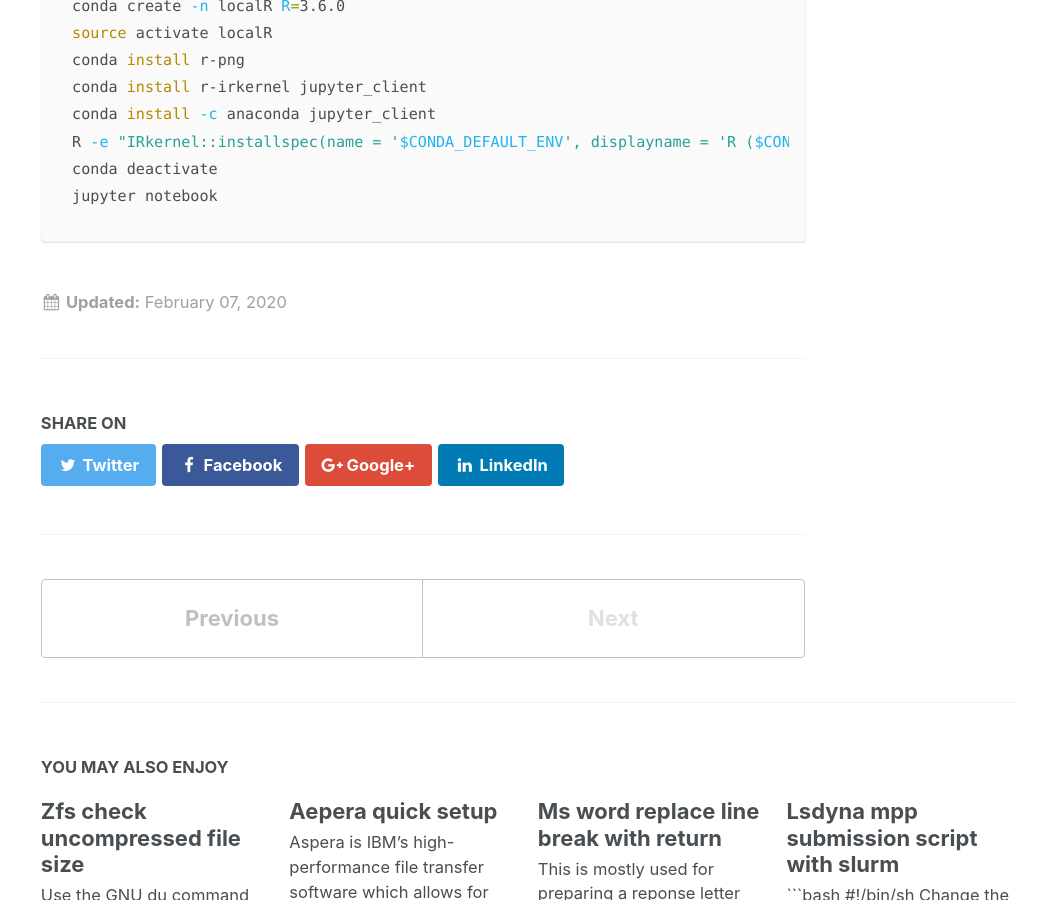
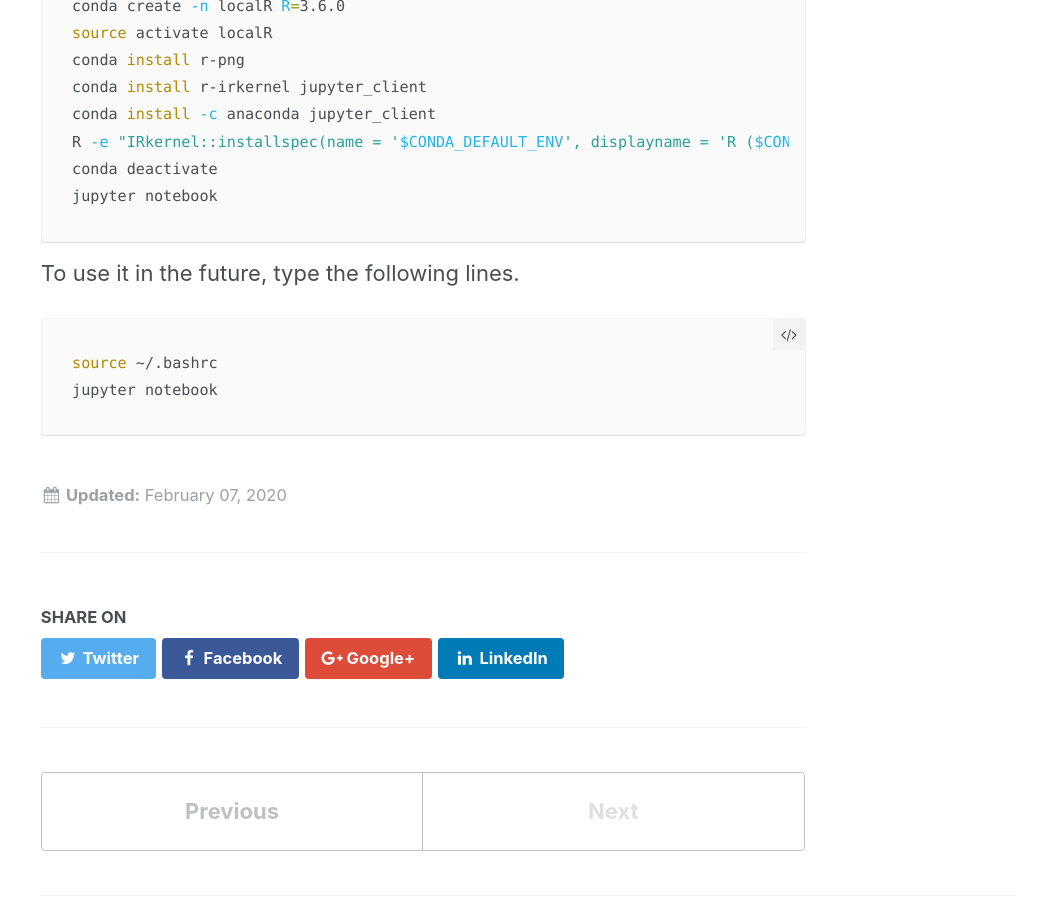
Before and after one commit to JingchaoZhang/JingchaoZhang.github.io, a Jekyll site: the page built from _posts/2020-02-07-R jupyter notebook kernal.md, in a window 1280 px wide and 900 px high, scrolled down 634 px. Shown: the whole window, without its empty margins (243-1280 px from the left). Built offline with Jekyll 4.4.1, drawn with Linux system fonts in a browser that asks for light colours.

Commit message:
Update 2020-02-07-R jupyter notebook kernal.md

````diff
--- a/_posts/2020-02-07-R jupyter notebook kernal.md
+++ b/_posts/2020-02-07-R jupyter notebook kernal.md
@@ -25,3 +25,9 @@ R -e "IRkernel::installspec(name = '$CONDA_DEFAULT_ENV', displayname = 'R ($COND
 conda deactivate
 jupyter notebook
 ```
+
+To use it in the future, type the following lines.
+```bash
+source ~/.bashrc
+jupyter notebook
+```
````
